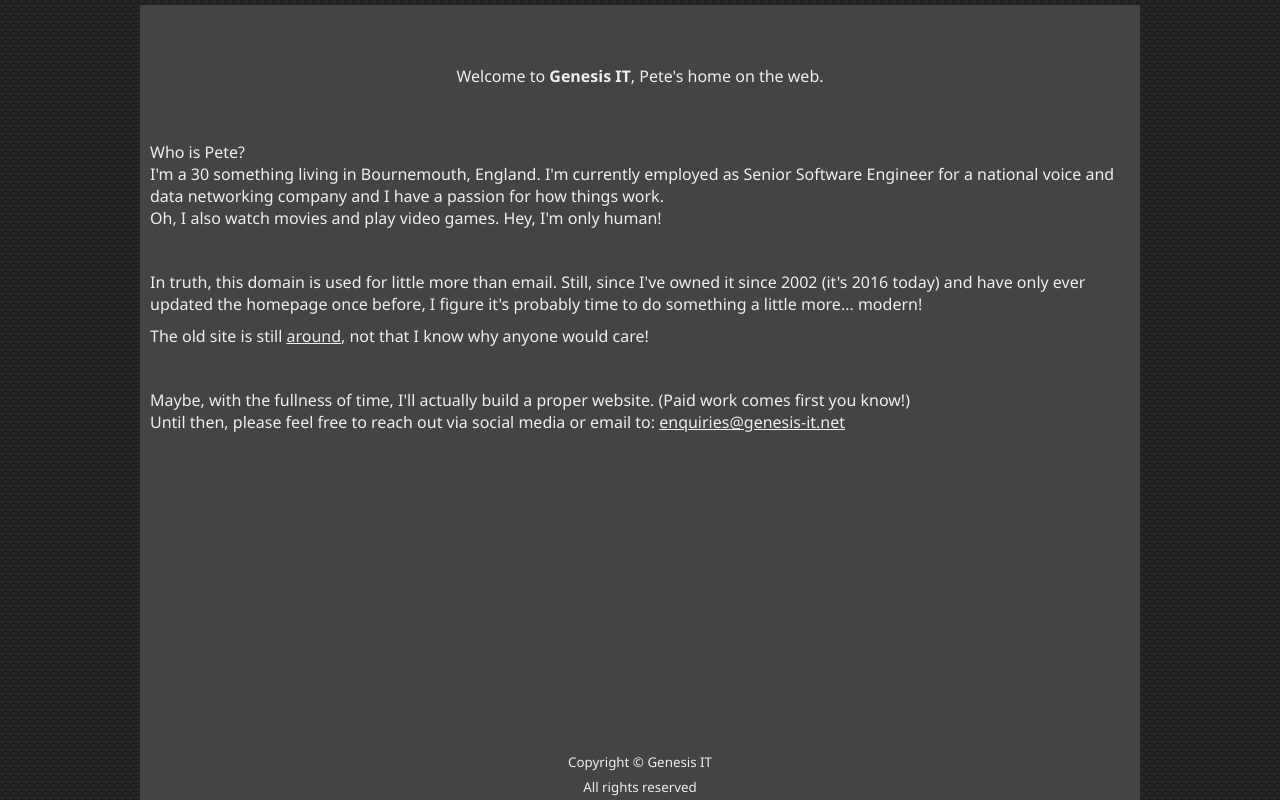
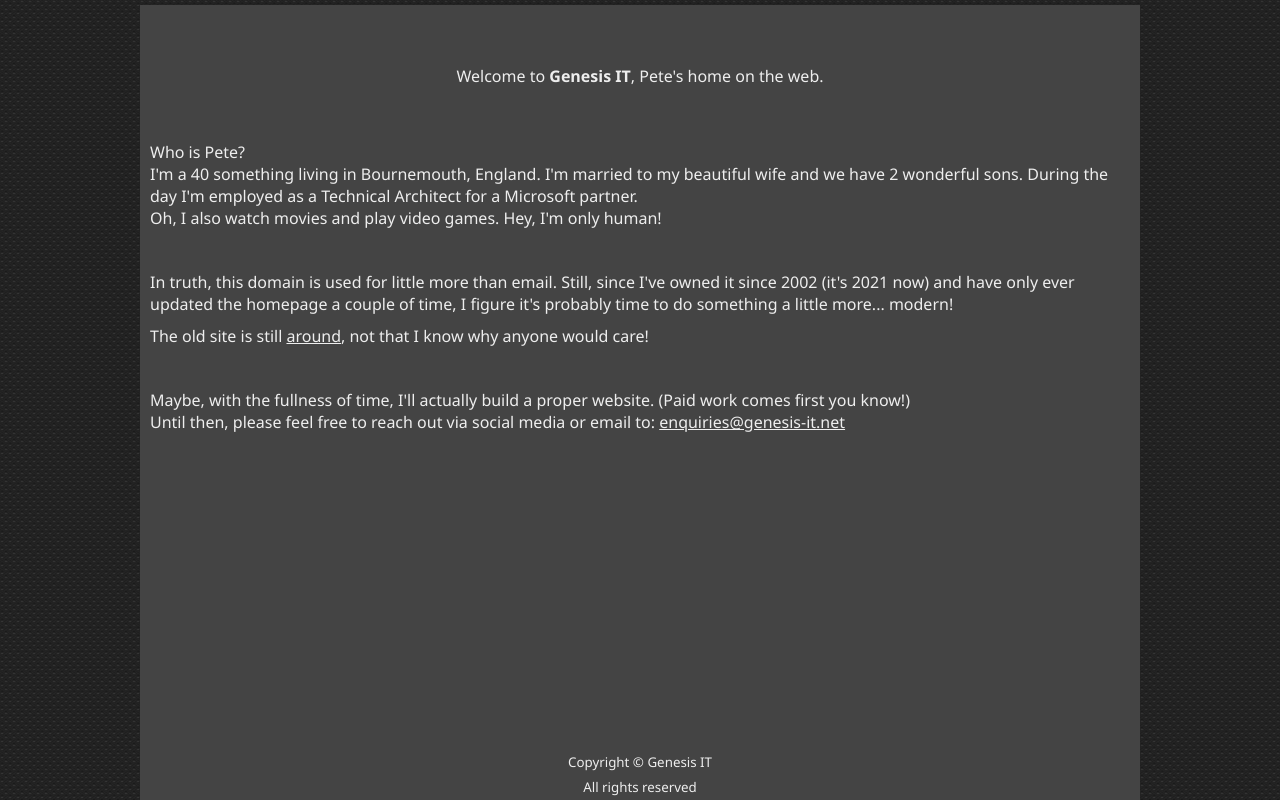
Before and after one commit to PeteCooney/pcooney.uk, a plain HTML site: page GenesisIT/index.html in a window 1280 px wide. Drawn offline with nearby package versions, Linux system fonts and the light colour scheme; a script that the page names is missing.

Commit message:
Update index.html
Update a little for 2021

```diff
--- a/GenesisIT/index.html
+++ b/GenesisIT/index.html
@@ -99,11 +99,11 @@
             <br /><br />
             <div class="content">
                 Who is Pete?<br />
-                I'm a 30 something living in Bournemouth, England. I'm currently employed as Senior Software Engineer for a national voice and data networking company and I have a passion for how things work.<br />
+                I'm a 40 something living in Bournemouth, England. I'm married to my beautiful wife and we have 2 wonderful sons. During the day I'm employed as a Technical Architect for a Microsoft partner.<br />
                 Oh, I also watch movies and play video games. Hey, I'm only human!
             </div>
             <br />
-            <div class="content">In truth, this domain is used for little more than email. Still, since I've owned it since 2002 (it's 2016 today) and have only ever updated the homepage once before, I figure it's probably time to do something a little more... modern!</div>
+            <div class="content">In truth, this domain is used for little more than email. Still, since I've owned it since 2002 (it's 2021 now) and have only ever updated the homepage a couple of time, I figure it's probably time to do something a little more... modern!</div>
             <div class="content">The old site is still <a href="/v1/default.htm">around</a>, not that I know why anyone would care!</div>
             <br />
             <div class="content">
```
